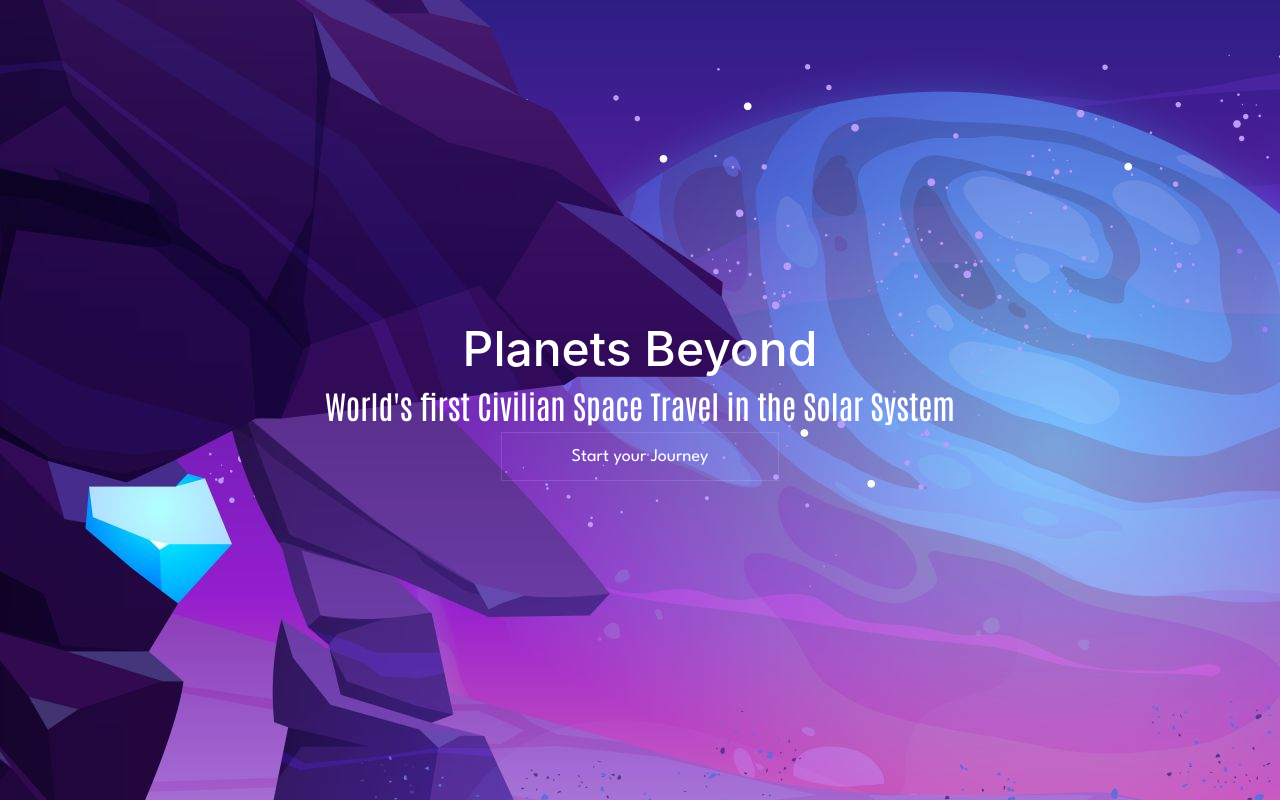
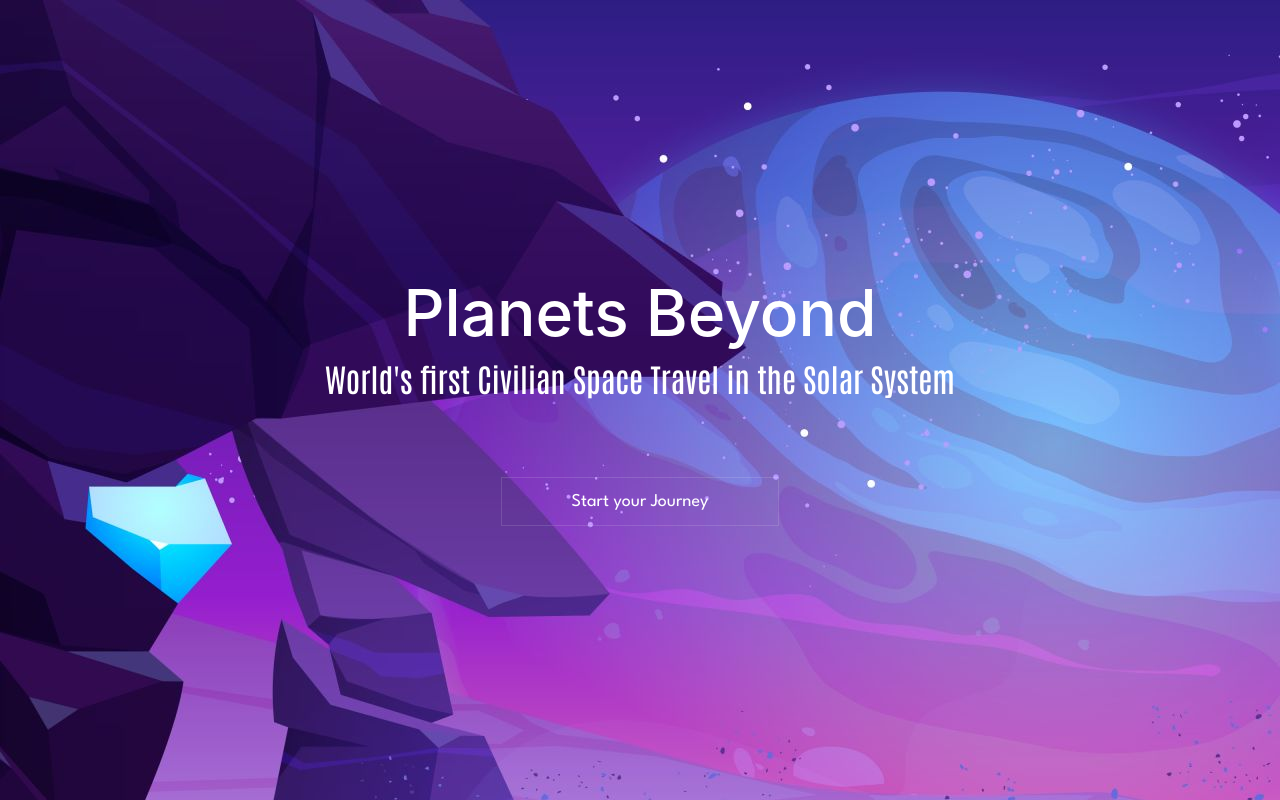
Before and after one commit to anateii/Planets-Beyond-Site, a React (Create React App) app in the folder planets-beyond-site/: page /homepage in a window 1280 px wide. Built offline with nearby package versions, Linux system fonts and the light colour scheme; no server answers.

Commit message:
Responsivness homepage (3)

```diff
--- a/planets-beyond-site/src/styled-components/homepage.js
+++ b/planets-beyond-site/src/styled-components/homepage.js
@@ -32,10 +32,14 @@ export const MainContainer = styled(motion.div)`
 
 export const MainTitle = styled(motion.h1)`
   color: #fff;
-  font-size: 3em;
+  font-size: 4em;
   display: flex;
   flex-wrap: wrap;
   line-height: initial;
+
+  @media screen and (max-width: 475px) {
+    font-size: 3em;
+  }
 `;
 
 export const MainSubtitle = styled(motion.h3)`
@@ -44,12 +48,16 @@ export const MainSubtitle = styled(motion.h3)`
   font-size: 2rem;
   font-weight: 400;
   text-align: center;
+
+  @media screen and (max-width: 475px) {
+    font-size: 1em;
+  }
 `;
 
 export const MainButton = styled(motion.button)`
   background-color: #fff0;
   color: #fff;
-
+  margin-top: 4em;
   border: 1px solid #ffffff21;
   padding: 10px 70px;
   font-family: "League Spartan", sans-serif;
```
